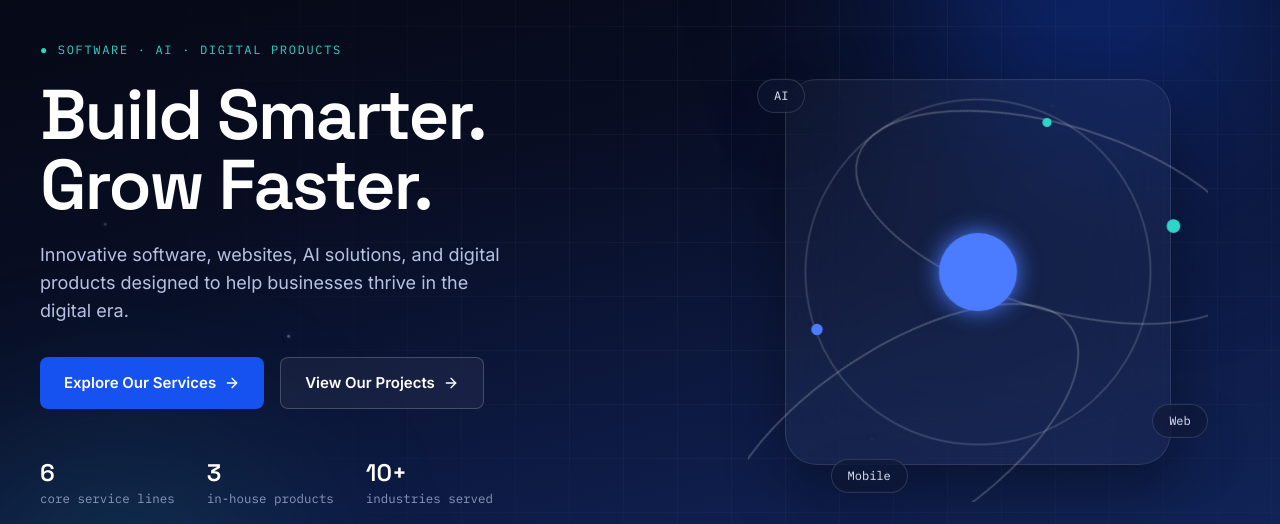
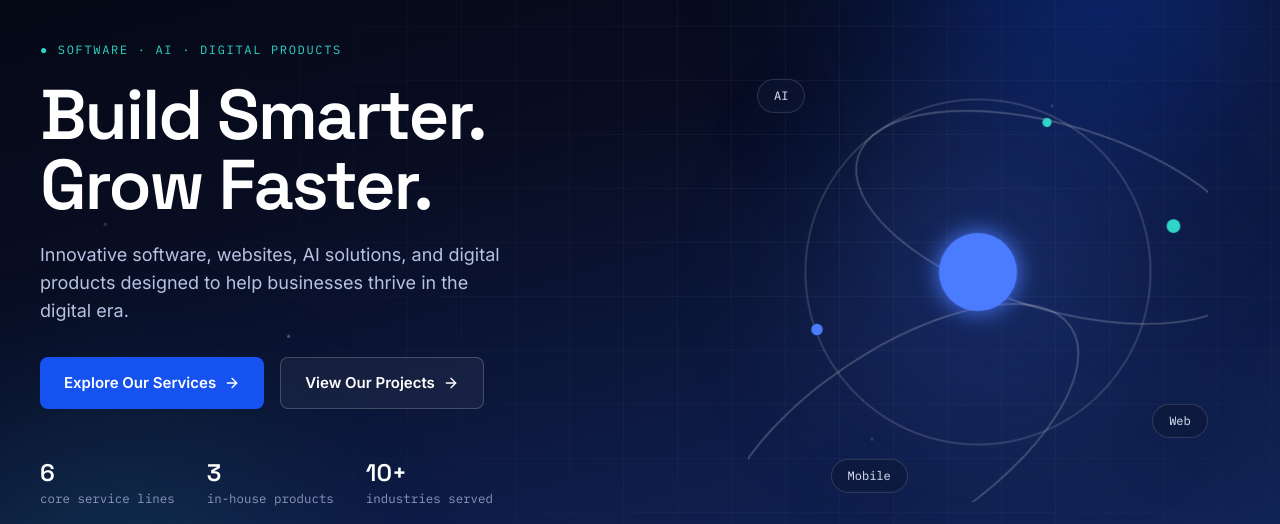
Before and after one commit to kenenit/nucleuslab, a Next.js app: page / in a window 1280 px wide. Shown: the part 137-661 px from the top of the page. Built offline with nearby package versions, Linux system fonts and the light colour scheme; no server answers; the database is empty.

Commit message:
Fix Why Nucleus Labs section alignment, remove boxed card from hero graphic

```diff
--- a/src/components/sections/Hero.tsx
+++ b/src/components/sections/Hero.tsx
@@ -99,7 +99,11 @@ export function Hero() {
           </div>
 
           <Reveal className="relative mx-auto aspect-square w-full max-w-[460px]">
-            <div className="absolute inset-[8%] rounded-[32px] border border-white/10 bg-white/[.035] shadow-[0_24px_60px_rgba(0,0,0,.35)] backdrop-blur-2xl" />
+            <div
+              className="absolute inset-[6%] rounded-full blur-[70px]"
+              style={{ background: "radial-gradient(circle,rgba(76,124,255,.28),transparent 72%)" }}
+              aria-hidden="true"
+            />
             <svg viewBox="0 0 400 400" className="relative z-10 h-full w-full">
               <defs>
                 <filter id="coreGlow" x="-100%" y="-100%" width="300%" height="300%">
--- a/src/components/sections/WhyChooseUs.tsx
+++ b/src/components/sections/WhyChooseUs.tsx
@@ -10,8 +10,8 @@ const reasons = [
 export function WhyChooseUs() {
   return (
     <section className="bg-surface-2 py-16 md:py-28">
-      <div className="mx-auto max-w-[720px] px-5 md:px-10">
-        <div>
+      <div className="mx-auto max-w-[1280px] px-5 md:px-10">
+        <div className="max-w-[640px]">
           <Reveal>
             <span className="font-mono text-xs uppercase tracking-[.14em] text-brand">WHY NUCLEUS LABS</span>
           </Reveal>
```
